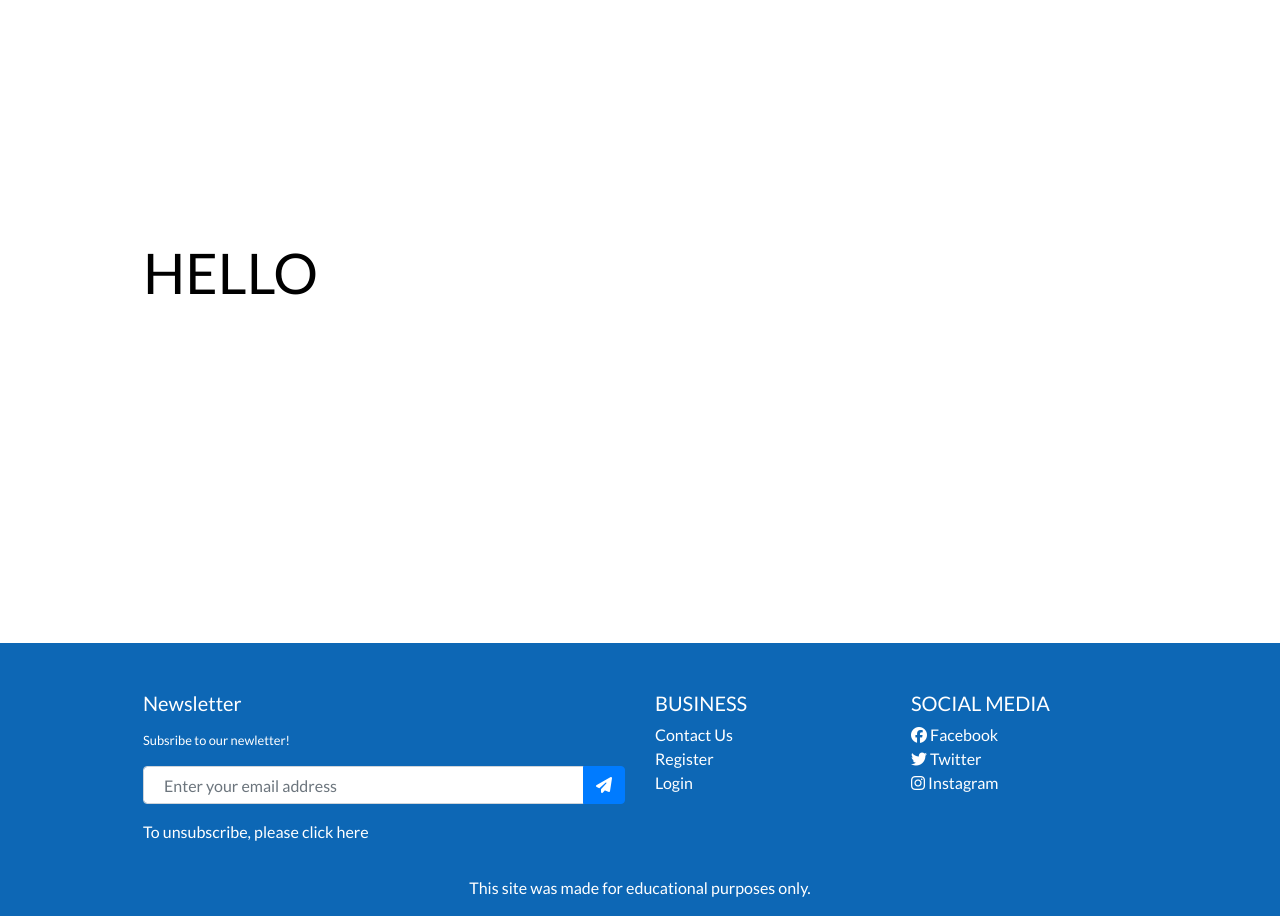
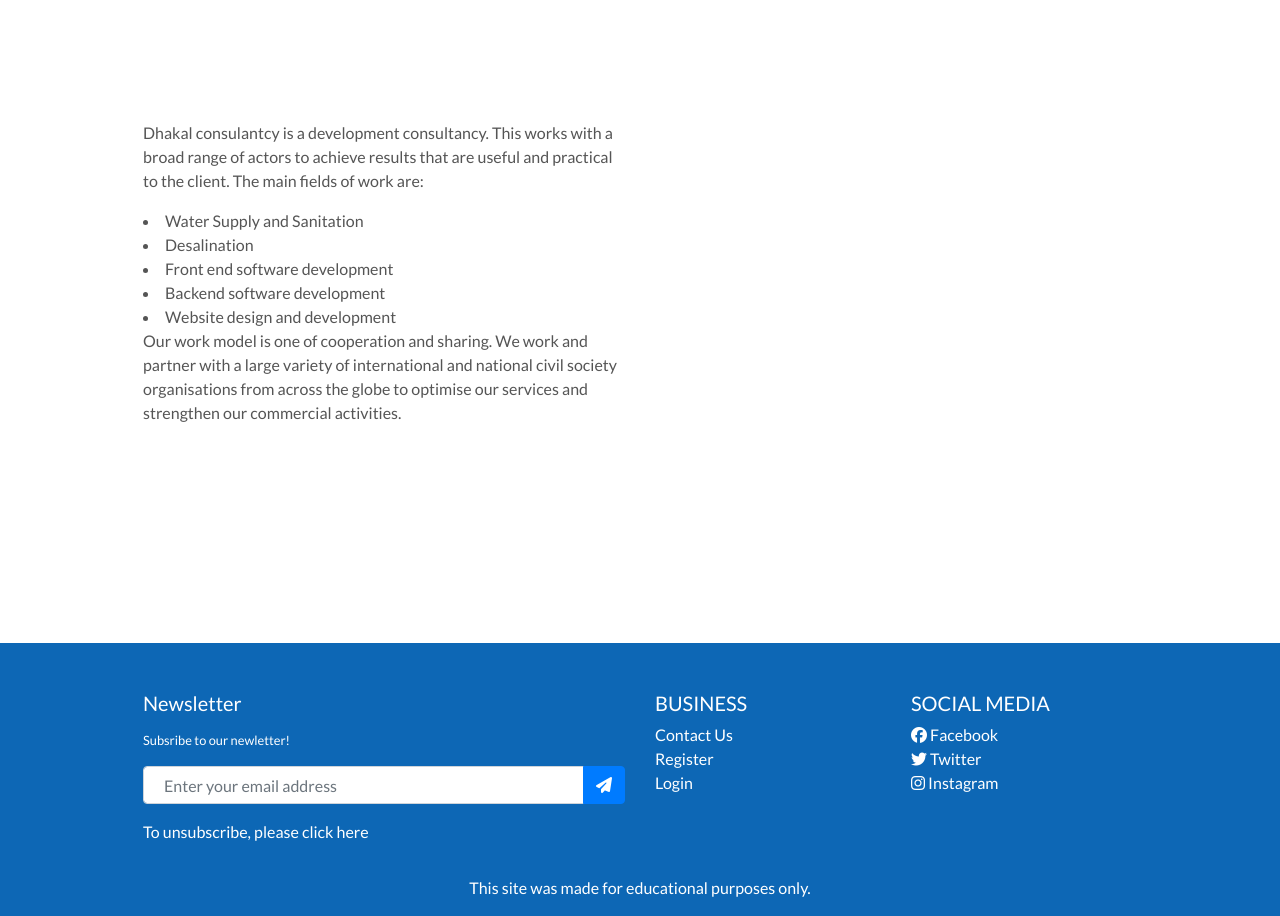
Before and after one commit to dhakal79/Portfolio-project-MS5, a Django app: template about/templates/about/about.html in a window 1280 px wide. Shown: the part 205-1121 px from the top of the page. Run offline with Django 3.2, Linux system fonts and the light colour scheme; the template is opened without the code that fills it, so the values that code supplies are empty; some libraries are stand-ins or nearby versions.

Commit message:
add text on about us section

```diff
--- a/about/templates/about/about.html
+++ b/about/templates/about/about.html
@@ -13,9 +13,17 @@
     <div class="container h-100">
         <div class="row h-100">
             <div class="col-7 col-md-6 my-auto">
-                <h1 class="display-4 logo-font text-black">
-                   Hello
-                </h1>
+                <h1 class="display-4 logo-font text-black"> </h1>
+                <p> Dhakal consulantcy is a development consultancy. This works with a broad range of actors to achieve
+                    results that are useful and practical to the client. The main fields of work are:</p>
+                   <li> Water Supply and Sanitation</li>
+                    <li>Desalination</li>
+                   <li>Front end software development</li>
+                   <li>Backend software development</li>
+                   <li>Website design and development</li>
+                <p>Our work model is one of cooperation and sharing. We work and partner with a large variety of international and national civil society organisations from across the globe to optimise our services and strengthen our commercial activities.</p>
+
+                </p>
             </div>
         </div>
     </div>
```
